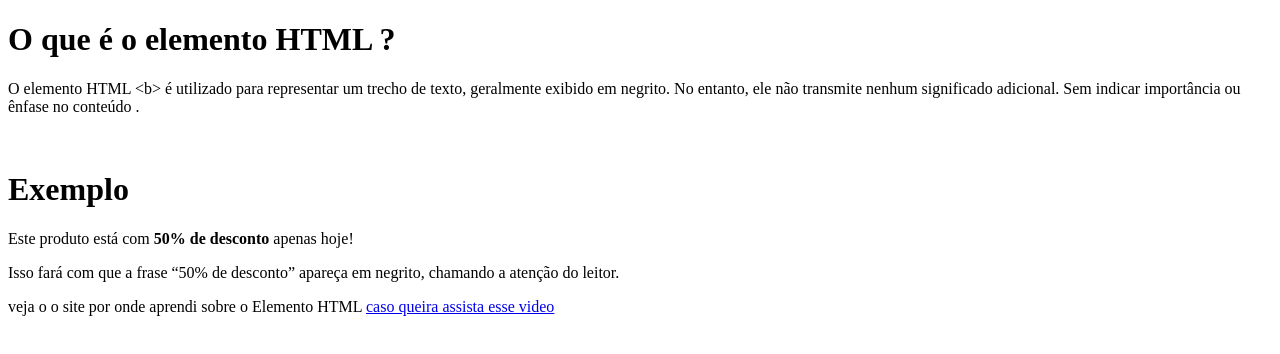
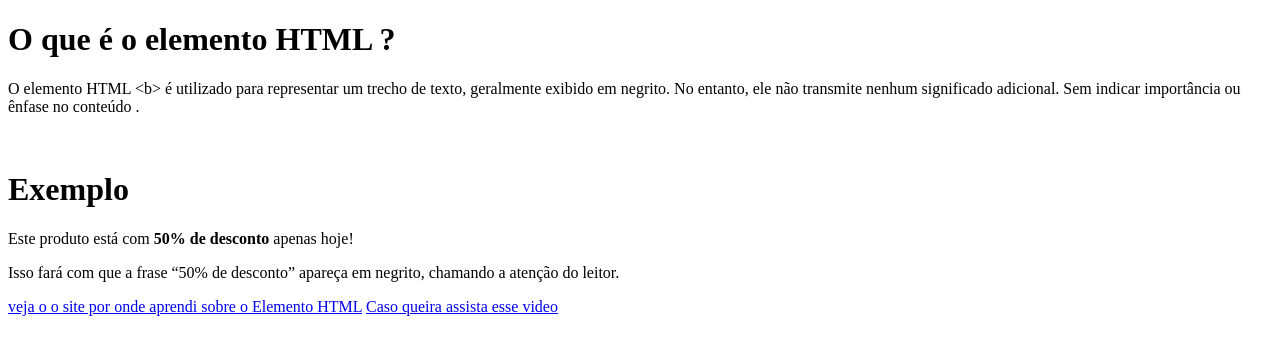
Before and after one commit to leidhiel-ifpr/laboratorio-front-end, a plain HTML site: page atividade-5-pesquisa.html/index.html in a window 1280 px wide. Drawn offline with Linux system fonts and the light colour scheme.

Commit message:
versão-5-4

```diff
--- a/atividade-5-pesquisa.html/index.html
+++ b/atividade-5-pesquisa.html/index.html
@@ -11,7 +11,7 @@
                 <p>Este produto está com <b>50% de desconto</b> apenas hoje!</p>
                 Isso fará com que a frase “50% de desconto” apareça em negrito, chamando a atenção do leitor.
              </p>
-            <a href="https://www.w3schools.com/"></a> veja o o site por onde aprendi sobre o Elemento HTML
-            <a href="https://www.youtube.com/watch?v=bV4nau-8uSA"> caso queira assista esse video</a>
+            <a href="https://www.w3schools.com/"> veja o o site por onde aprendi sobre o Elemento HTML</a>
+            <a href="https://www.youtube.com/watch?v=bV4nau-8uSA"> Caso queira assista esse video</a>
         </body>
     </html>
```
